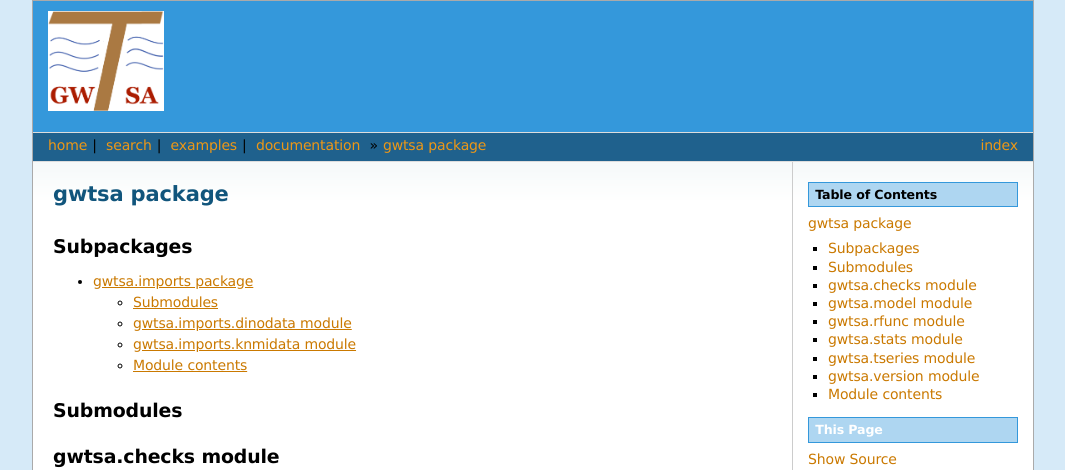
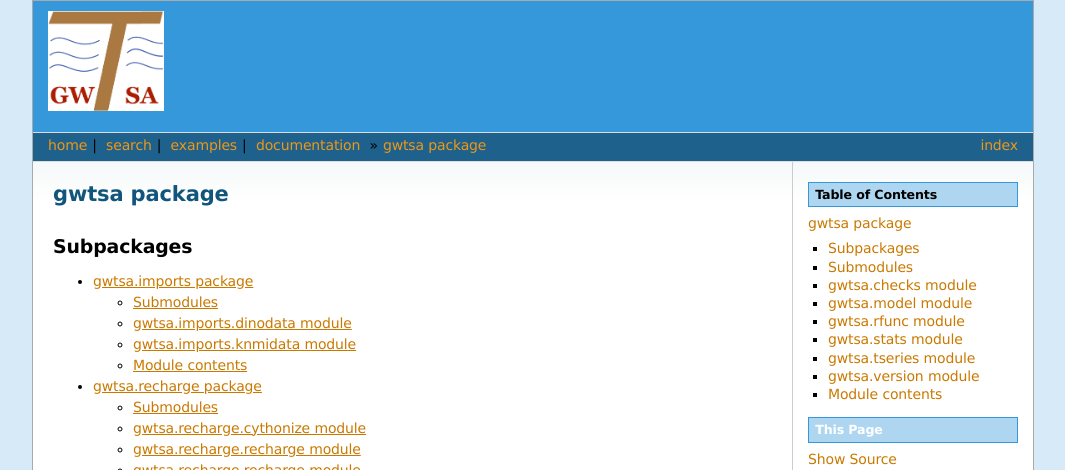
Before and after one commit to pastas/pastas, a Sphinx documentation site: the page built from doc/gwtsa.rst, in a window 1280 px wide, cut to the strip 0-470 px from the top of the page. Shown: the whole strip, without its empty margins (107-1172 px from the left). Built offline with Sphinx 7.4.7, drawn with Linux system fonts in a browser that asks for light colours; pages that are not in the unit, such as notebooks, are missing from menus; some of the changed text lies outside the part shown.

Commit message:
update docs

```diff
--- /dev/null
+++ b/doc/gwtsa.recharge.rst
@@ -0,0 +1,46 @@
+gwtsa.recharge package
+======================
+
+Submodules
+----------
+
+gwtsa.recharge.cythonize module
+-------------------------------
+
+.. automodule:: gwtsa.recharge.cythonize
+    :members:
+    :undoc-members:
+    :show-inheritance:
+
+gwtsa.recharge.recharge module
+------------------------------
+
+.. automodule:: gwtsa.recharge.recharge
+    :members:
+    :undoc-members:
+    :show-inheritance:
+
+gwtsa.recharge.recharge module
+------------------------------
+
+.. automodule:: gwtsa.recharge.recharge
+    :members:
+    :undoc-members:
+    :show-inheritance:
+
+gwtsa.recharge.recharge_func module
+-----------------------------------
+
+.. automodule:: gwtsa.recharge.recharge_func
+    :members:
+    :undoc-members:
+    :show-inheritance:
+
+
+Module contents
+---------------
+
+.. automodule:: gwtsa.recharge
+    :members:
+    :undoc-members:
+    :show-inheritance:
--- a/doc/gwtsa.rst
+++ b/doc/gwtsa.rst
@@ -7,6 +7,7 @@ Subpackages
 .. toctree::
 
     gwtsa.imports
+    gwtsa.recharge
 
 Submodules
 ----------
```
